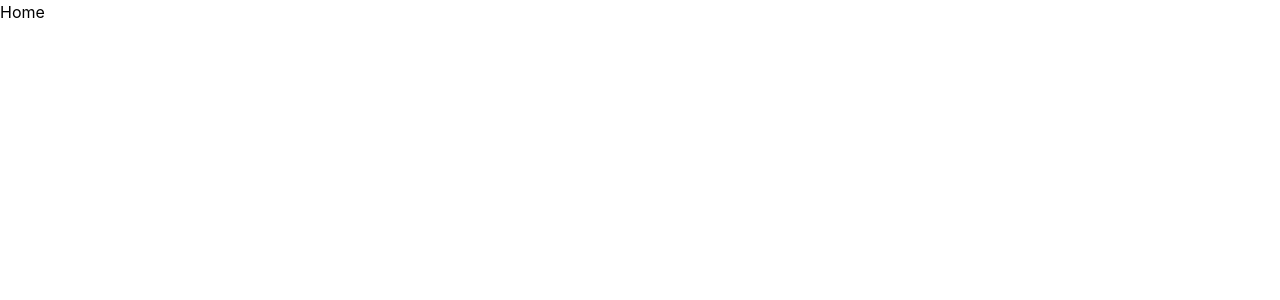
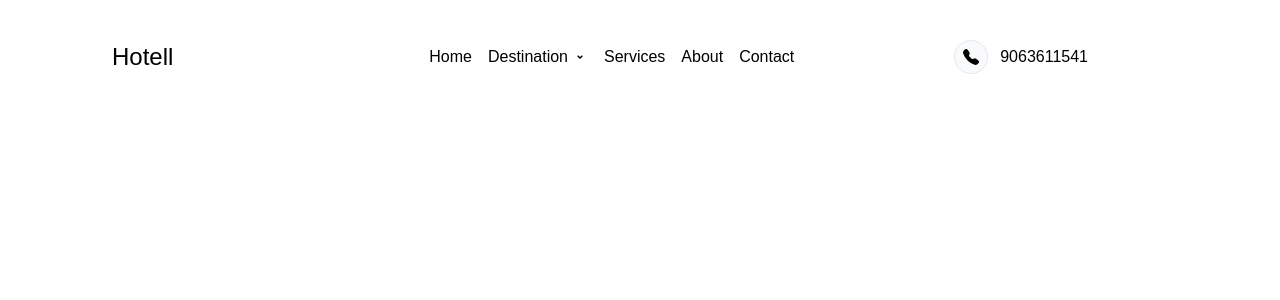
Before and after one commit to Raiza-Hub/hotell, a React (Create React App) app: page / in a window 1280 px wide. Shown: the top 300 px of the page. Built offline with nearby package versions, Linux system fonts and the light colour scheme.

Commit message:
Navbar created Successfully

```diff
--- /dev/null
+++ b/src/components/Navbar.js
@@ -0,0 +1,32 @@
+import React from 'react';
+import {BsFillTelephoneFill} from 'react-icons/bs';
+import {RiArrowDropDownLine} from 'react-icons/ri';
+import {CgMenuGridO} from 'react-icons/cg'
+
+function Navbar() {
+    const number = 9063611541
+  return (
+    <>
+    <div className="flex justify-between items-center lg:mx-24 m-6 p-4 font-style sticky top-0">
+    <div className='text-2xl'>Hotell</div>
+        <CgMenuGridO className='lg:hidden' fontSize={30}/>
+        <div className="hidden lg:flex  xl:ml-20">
+            <div className='ml-4'>Home</div>
+            <div className="flex items-center  ml-4">
+            Destination
+            <div className="ml-1"><RiArrowDropDownLine/> </div>
+            </div>
+            <div className='ml-4'>Services</div>
+            <div className='ml-4'>About</div>
+            <div className='ml-4'>Contact</div>
+        </div>
+        <div className="hidden lg:flex items-center xl:mr-20">
+          <div className="bg-slate-50 p-2 rounded-full text-black mr-3 border hover:bg-transparent hover:text-white transition duration-200"><BsFillTelephoneFill className=''/></div>
+            {number}
+        </div>
+    </div>
+    </>
+  )
+}
+
+export default Navbar
--- a/src/routes/Home.jsx
+++ b/src/routes/Home.jsx
@@ -1,8 +1,11 @@
 import React from 'react'
+import Navbar from '../components/Navbar';
 
 function Home() {
   return (
-    <div>Home</div>
+    <>
+    <Navbar/>
+    </>
   )
 }
 
--- a/tailwind.config.js
+++ b/tailwind.config.js
@@ -5,6 +5,9 @@ module.exports = {
     extend: {
       fontFamily: {
         'style': ["'Work Sans', sans-serif"]
+      },
+      backgroundImage:{
+        'mobile': "url('https://img.freepik.com/premium-photo/house-small-island-with-pool-middle-ocean_865967-37758.jpg?size=626&ext=jpg&ga=GA1.1.1963652390.1686217750&semt=ais')",
       }
     },
   },
```
